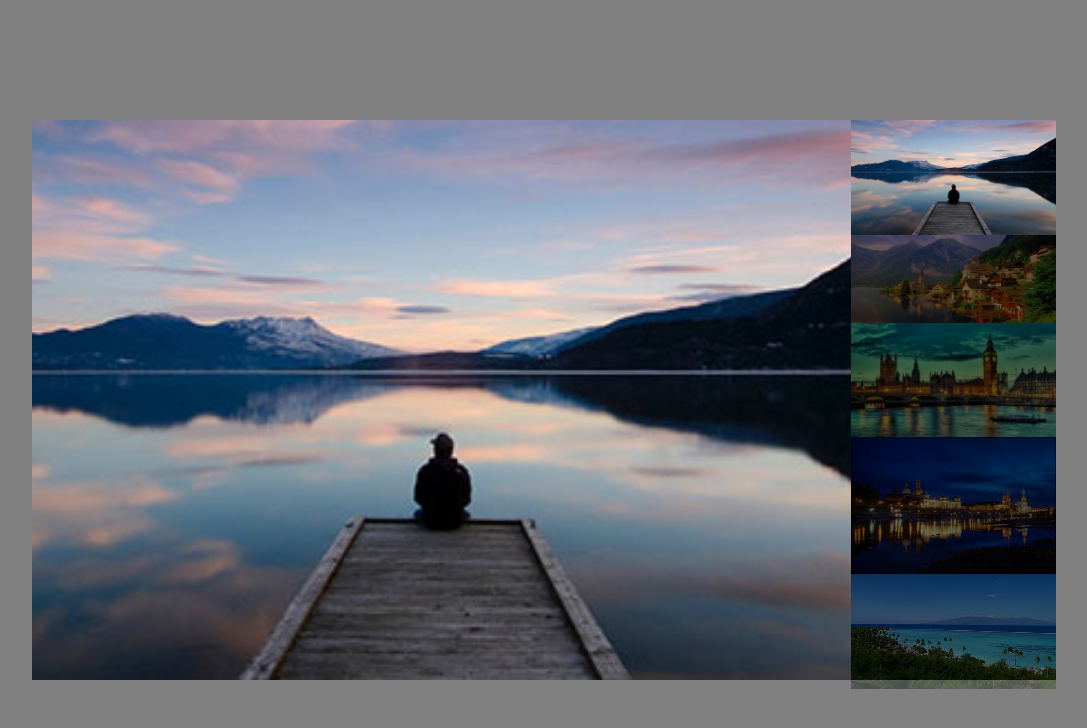
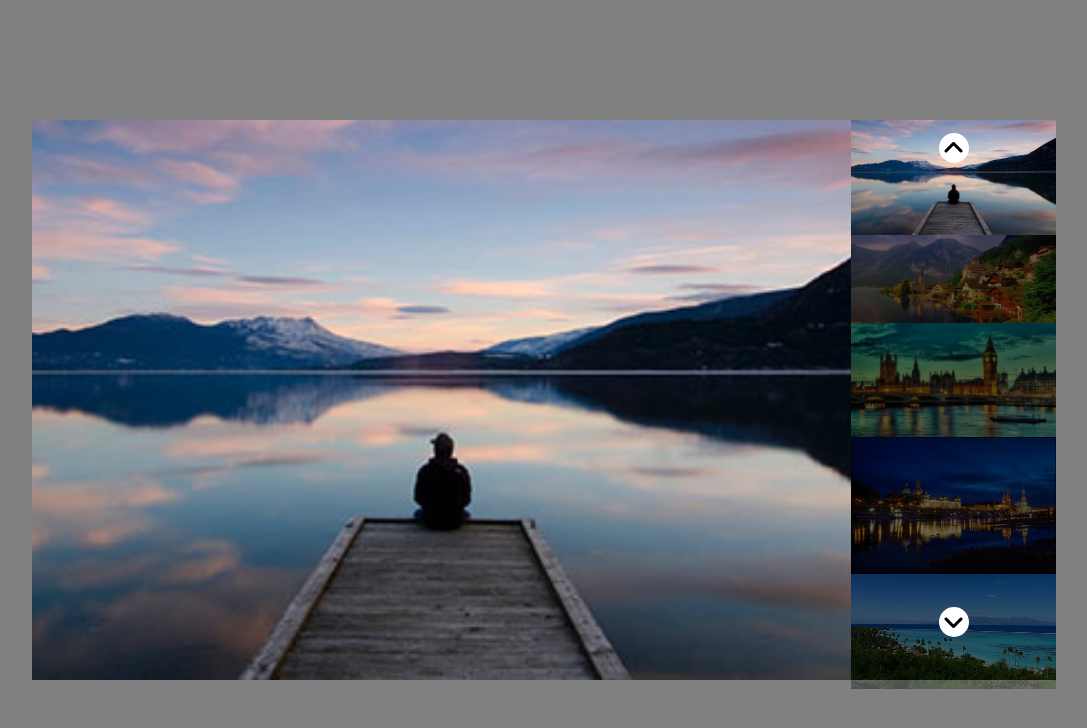
Before and after one commit to Angeloamenta/js-array-carousel, a plain HTML site: page index.html in a window 1280 px wide. Shown: the whole page, without its empty margins (96-1183 px from the left). Drawn offline with Linux system fonts and the light colour scheme.

Commit message:
container-dx

```diff
--- a/css/style.css
+++ b/css/style.css
@@ -51,6 +51,7 @@
     background-color: black;
     display: flex;
     flex-direction: column;
+    position: relative;
 }
 
 .img-container-dx {
@@ -58,6 +59,7 @@
     height: 100%;
     display: flex;
     flex-direction: column;
+    position: relative;
 
 }
 
@@ -70,3 +72,28 @@
 .img-container-dx img.selected {
     opacity: 100%;
 }
+
+
+
+.container-dx .fa-angle-up,
+.container-dx .fa-angle-down {
+    position: absolute;
+    font-size: 1.5em;
+    width: 30px;
+    height: 30px;
+    text-align: center;
+    line-height: 30px;
+    border-radius: 50%;
+    background-color: white;
+    transform: translate(-50%, -50%);
+}
+
+.container-dx .fa-angle-up {
+    top: 5%;
+    left: 50%;
+}
+
+.container-dx .fa-angle-down {
+    bottom: 5%;
+    left: 50%;
+}
--- a/index.html
+++ b/index.html
@@ -29,6 +29,8 @@
                     <img src="img/04.jpg" alt="">
                     <img src="img/05.jpg" alt="">
                 </div>
+                <i class="fa-solid fa-angle-up"></i>
+                <i class="fa-solid fa-angle-down"></i>
             </div>
         </div>
     </div>
```
